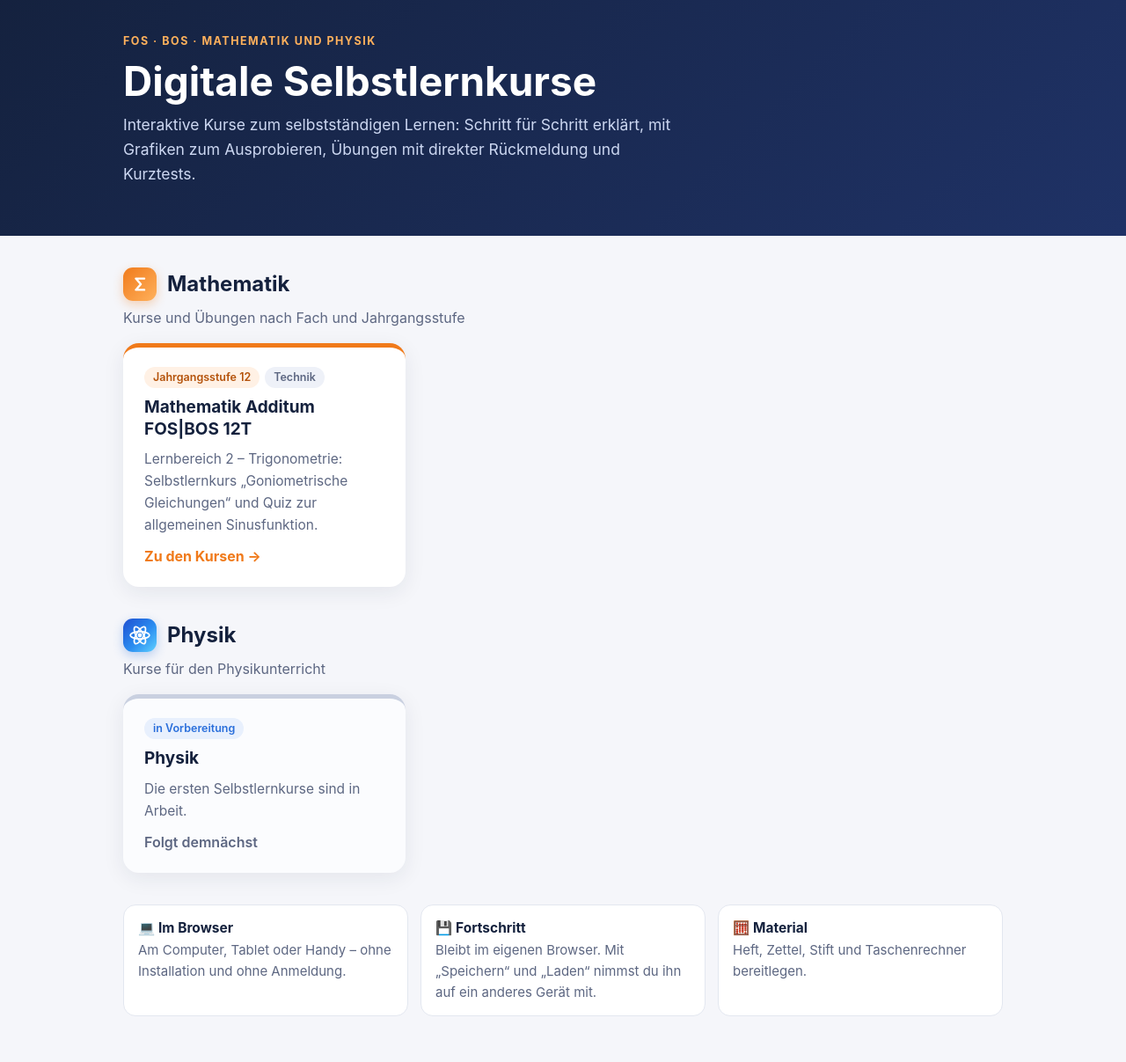
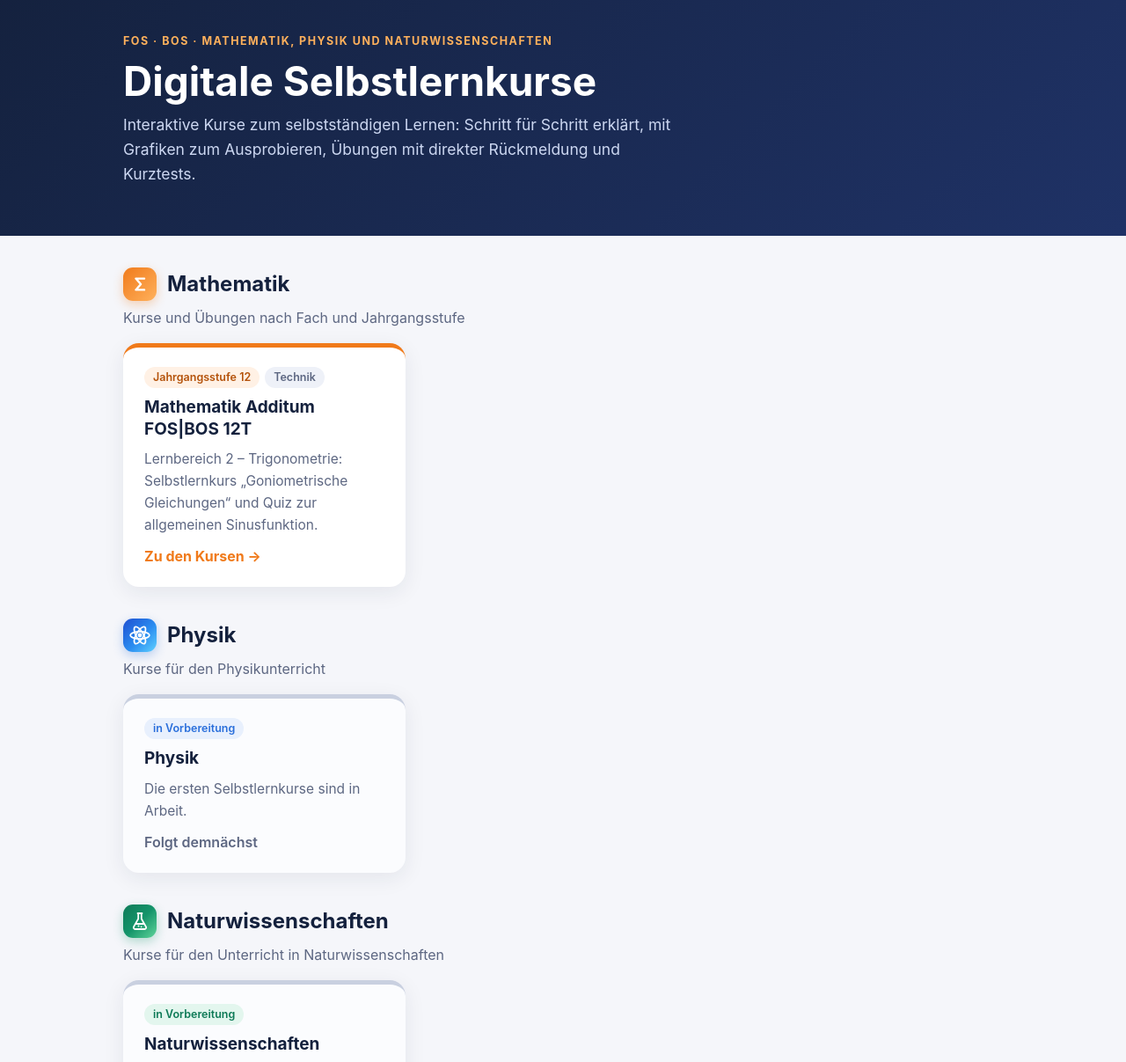
Before and after one commit to onlinemathandphysics/digitale-selbstlernkurse, a plain HTML site: page index.html in a window 1280 px wide. Shown: the part 65-1272 px from the top of the page at 88% size. Drawn offline with Linux system fonts and the light colour scheme.

Commit message:
Add files via upload

```diff
--- a/index.html
+++ b/index.html
@@ -18,6 +18,8 @@ main .wrap{padding-top:36px;padding-bottom:56px;display:flex;flex-direction:colu
 h2{font-size:24px;margin:0;display:flex;align-items:center;gap:12px}
 h2 .dot{width:38px;height:38px;border-radius:11px;display:grid;place-items:center;color:#fff;font-size:18px;font-weight:800;flex:none}
 h2 .dot.m{background:linear-gradient(135deg,#f07a1a,#ffb15c);box-shadow:0 4px 12px rgba(240,122,26,.3)}
+h2 .dot.n{background:linear-gradient(135deg,#0e7a57,#14946a 50%,#5fd49a);box-shadow:0 4px 12px rgba(20,148,106,.3)}
+.tag.n{background:#e3f6ee;color:#0e7a57}
 h2 .dot.p{background:linear-gradient(135deg,#1f4fd1,#2a8cf0 55%,#5fd0ff);box-shadow:0 4px 12px rgba(42,111,219,.3)}
 h2 .dot svg,.logo svg{display:block}
 .sub{color:var(--muted);margin:6px 0 16px}
@@ -36,7 +38,7 @@ a.card:hover{transform:translateY(-3px);box-shadow:0 12px 32px rgba(20,33,61,.13
 footer{border-top:1px solid var(--line);color:var(--muted);font-size:13.5px}footer .wrap{padding-top:18px;padding-bottom:28px}
 </style></head><body>
 <header class="top"><div class="wrap"><a class="bar" href="./"><span class="logo"><svg viewBox="0 0 24 24" width="22" height="22" aria-hidden="true"><path d="M17.5 5H7l6.2 7L7 19h10.5" fill="none" stroke="#fff" stroke-width="2.6" stroke-linecap="round" stroke-linejoin="round"/></svg></span>Digitale Selbstlernkurse</a>
-<span class="kicker">FOS · BOS · Mathematik und Physik</span><h1>Digitale Selbstlernkurse</h1>
+<span class="kicker">FOS · BOS · Mathematik, Physik und Naturwissenschaften</span><h1>Digitale Selbstlernkurse</h1>
 <p class="lead">Interaktive Kurse zum selbstständigen Lernen: Schritt für Schritt erklärt, mit Grafiken zum Ausprobieren, Übungen mit direkter Rückmeldung und Kurztests.</p></div></header>
 <main><div class="wrap">
 
@@ -46,6 +48,8 @@ footer{border-top:1px solid var(--line);color:var(--muted);font-size:13.5px}foot
 </div></section>
 <section><h2><span class="dot p"><svg viewBox="0 0 24 24" width="26" height="26" aria-hidden="true"><g fill="none" stroke="#fff" stroke-width="1.6"><ellipse cx="12" cy="12" rx="10" ry="3.8"/><ellipse cx="12" cy="12" rx="10" ry="3.8" transform="rotate(60 12 12)"/><ellipse cx="12" cy="12" rx="10" ry="3.8" transform="rotate(120 12 12)"/></g><circle cx="12" cy="12" r="2.2" fill="#fff"/></svg></span>Physik</h2><p class="sub">Kurse für den Physikunterricht</p>
 <div class="grid"><div class="card soon"><div class="tags"><span class="tag b">in Vorbereitung</span></div><h3>Physik</h3><p>Die ersten Selbstlernkurse sind in Arbeit.</p><span class="go">Folgt demnächst</span></div></div></section>
+<section><h2><span class="dot n"><svg viewBox="0 0 24 24" width="24" height="24" aria-hidden="true"><g fill="none" stroke="#fff" stroke-width="1.8" stroke-linecap="round" stroke-linejoin="round"><path d="M9.5 3h5M10.2 3v6.2L5 18.4A1.8 1.8 0 0 0 6.6 21h10.8a1.8 1.8 0 0 0 1.6-2.6l-5.2-9.2V3"/><path d="M7.6 15h8.8"/></g><circle cx="10.5" cy="17.6" r="1" fill="#fff"/><circle cx="13.6" cy="18.4" r=".8" fill="#fff"/></svg></span>Naturwissenschaften</h2><p class="sub">Kurse für den Unterricht in Naturwissenschaften</p>
+<div class="grid"><div class="card soon"><div class="tags"><span class="tag n">in Vorbereitung</span></div><h3>Naturwissenschaften</h3><p>Die ersten Selbstlernkurse sind in Arbeit.</p><span class="go">Folgt demnächst</span></div></div></section>
 <section class="info"><div><b>💻 Im Browser</b>Am Computer, Tablet oder Handy – ohne Installation und ohne Anmeldung.</div><div><b>💾 Fortschritt</b>Bleibt im eigenen Browser. Mit „Speichern“ und „Laden“ nimmst du ihn auf ein anderes Gerät mit.</div><div><b>🧮 Material</b>Heft, Zettel, Stift und Taschenrechner bereitlegen.</div></section>
 </div></main>
 <footer><div class="wrap">Digitale Selbstlernkurse · FOS/BOS Bayern · Die Kurse laufen im Browser, ohne Anmeldung. Der Fortschritt bleibt nur im eigenen Browser gespeichert.<br>Inhalte lizenziert unter <a href="https://creativecommons.org/licenses/by-sa/4.0/deed.de">CC BY-SA 4.0</a> · <a href="impressum.html">Impressum und Datenschutz</a></div></footer>
```
Also changed, not shown: 1 other file.
